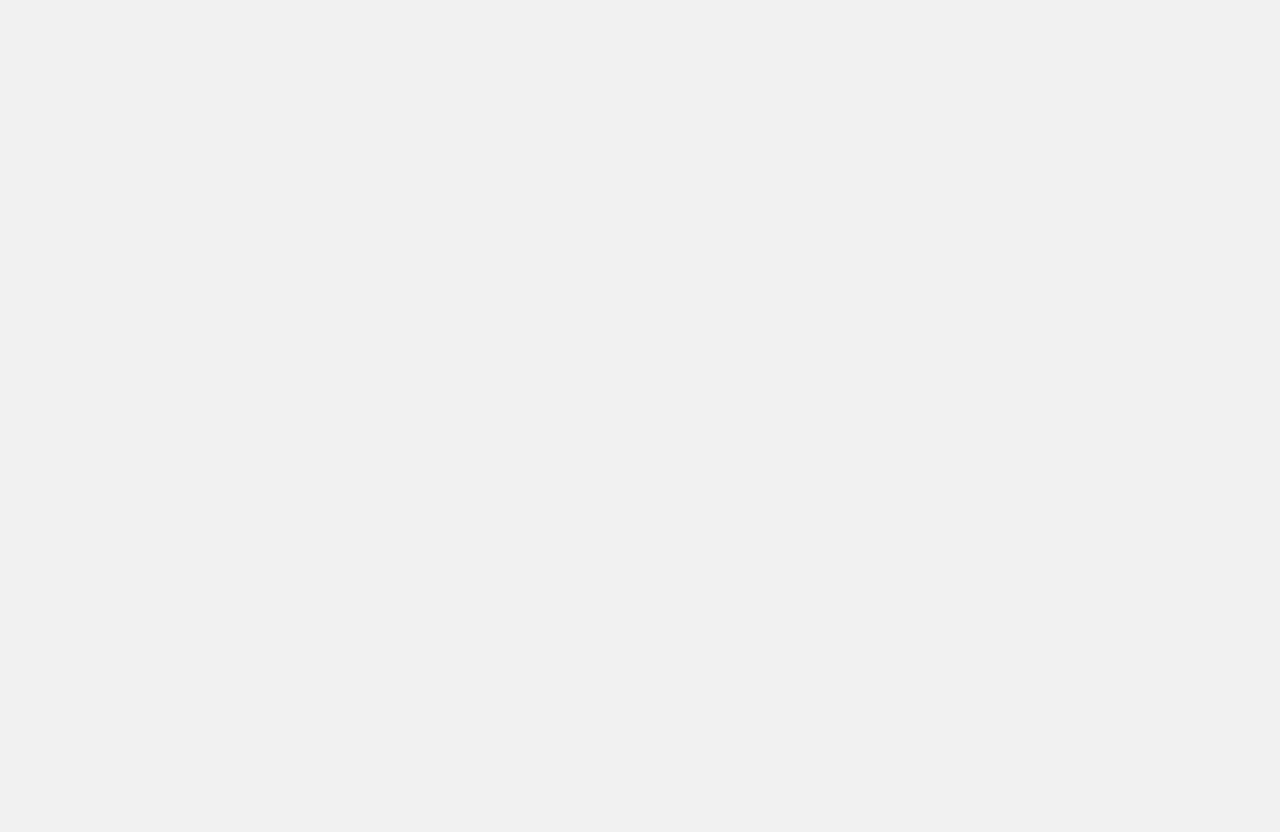
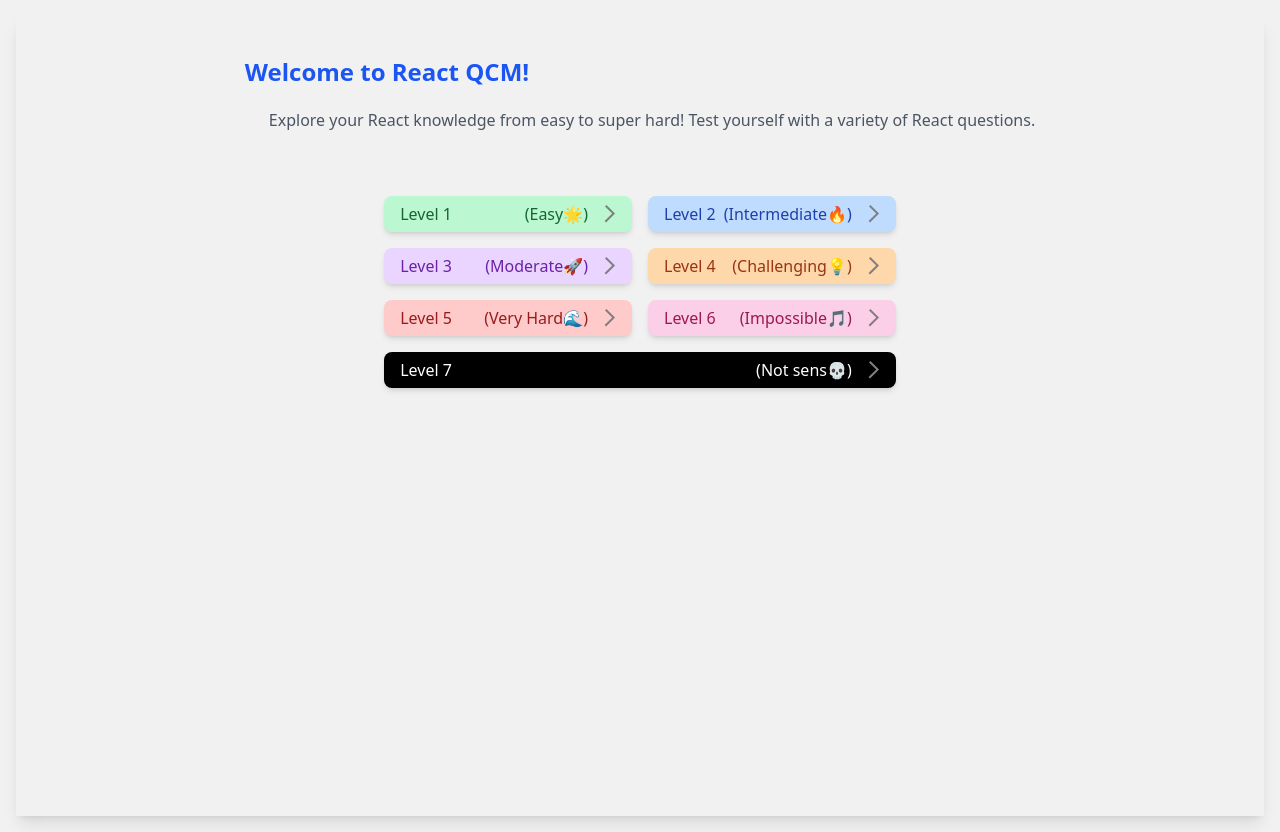
Before and after one commit to ilorez/QCM, a React (Vite) app: page / in a window 1280 px wide. Before the commit this address had no page. Before the commit the page ends 800 px from the top, so only its background shows below. Built offline with nearby package versions, Linux system fonts and the light colour scheme.

Commit message:
update root

```diff
--- a/src/App.jsx
+++ b/src/App.jsx
@@ -9,7 +9,10 @@
       <div>
         <Routes>
           <Route path='QCM/' element={<Home />} />
+          <Route path='/' element={<Home />} />
           <Route path='QCM/ilQCM' element={<QCM />} />
+          <Route path='/ilQCM' element={<QCM />} />
+          <Route path='ilQCM' element={<QCM />} />
         </Routes>
       </div>
     </BrowserRouter >
```
